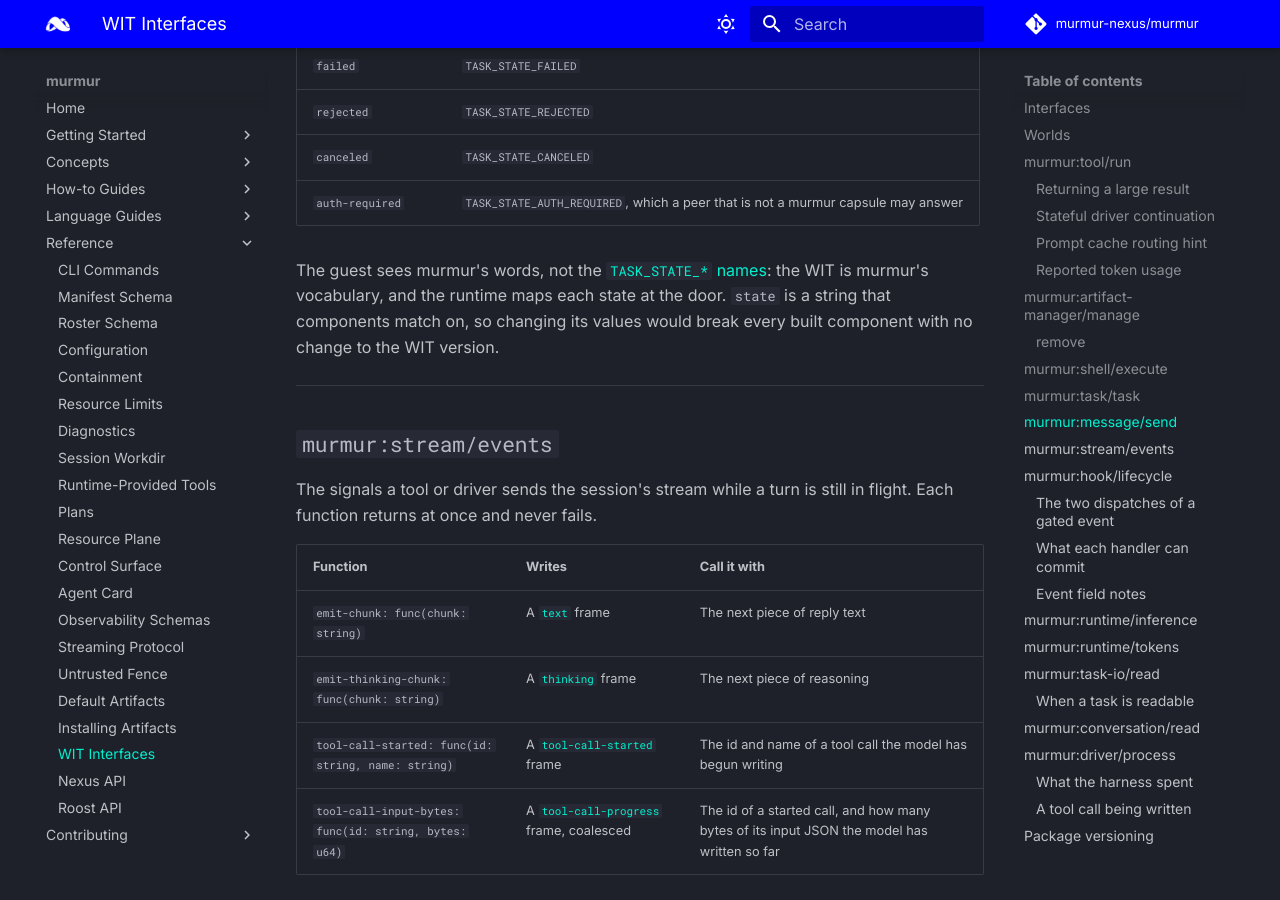
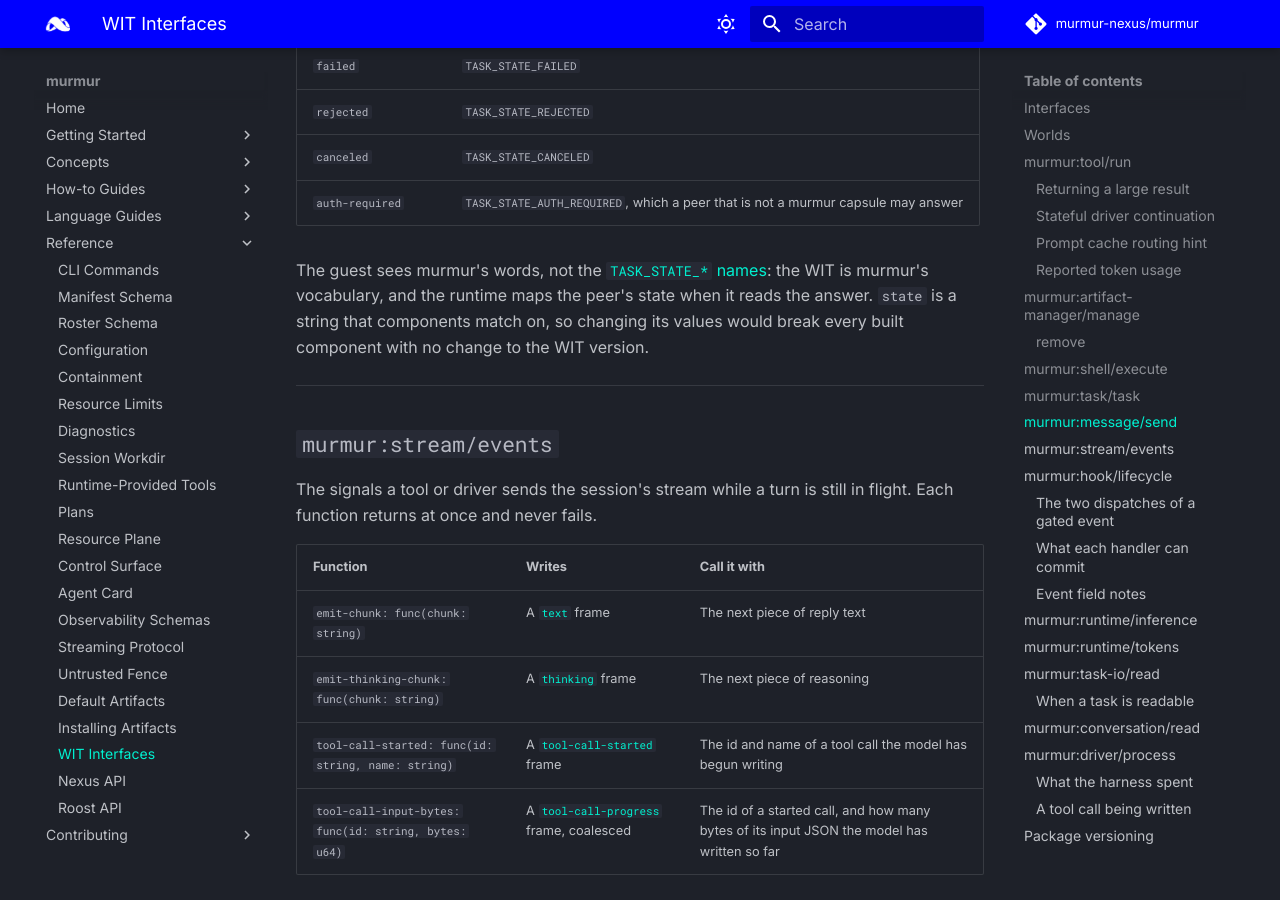
Before and after one commit to murmur-nexus/murmur, an MkDocs documentation site: the page built from docs/content/reference/wit-interfaces.md, in a window 1280 px wide and 900 px high, scrolled down 12200 px. Built offline with MkDocs 1.6.1 and Material for MkDocs 9.7.7, drawn with Linux system fonts in a browser that asks for light colours; comment, search, counter and statistics services are not loaded.

```diff
--- a/docs/content/reference/wit-interfaces.md
+++ b/docs/content/reference/wit-interfaces.md
@@ -355,9 +355,9 @@ never sees the wire format.
 | `auth-required` | `TASK_STATE_AUTH_REQUIRED`, which a peer that is not a murmur capsule may answer |
 
 The guest sees murmur's words, not the [`TASK_STATE_*` names](agent-card.md#task-states): the WIT is
-murmur's vocabulary, and the runtime maps each state at the door. `state` is a string that
-components match on, so changing its values would break every built component with no change to
-the WIT version.
+murmur's vocabulary, and the runtime maps the peer's state when it reads the answer. `state` is a
+string that components match on, so changing its values would break every built component with no
+change to the WIT version.
 
 ---
 
```
Also changed, not shown: docs/content/reference/cli.md (+3 -2 lines), 1 other file.
